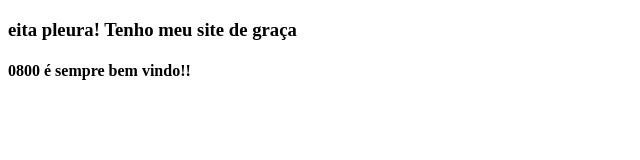
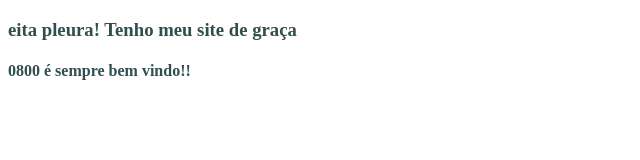
Before and after one commit to taylorcristofer/taylorcristofer.github.io, a plain HTML site: page index.html in a window 1280 px wide. Shown: the whole page, without its empty margins (0-640 px from the left). Drawn offline with Linux system fonts and the light colour scheme; files that its build step writes are made by us from their sources.

Commit message:
Update index.html

```diff
--- a/index.html
+++ b/index.html
@@ -4,6 +4,7 @@
     <meta charset="UTF-8">
     <meta http-equiv="X-UA-Compatible" content="IE=edge">
     <meta name="viewport" content="width=device-width, initial-scale=1.0">
+    <link rel="stylesheet" href="css/estilo.css" />
     <title>minha pagina no github</title>
 </head>
 <body>
```
